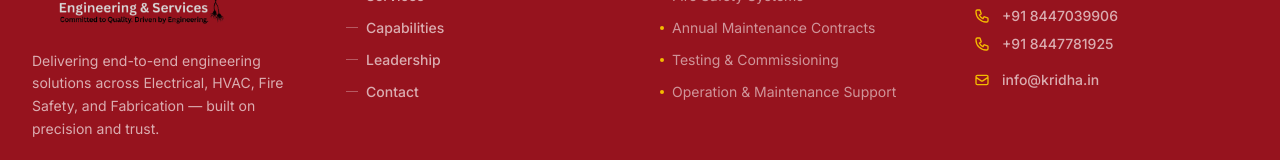
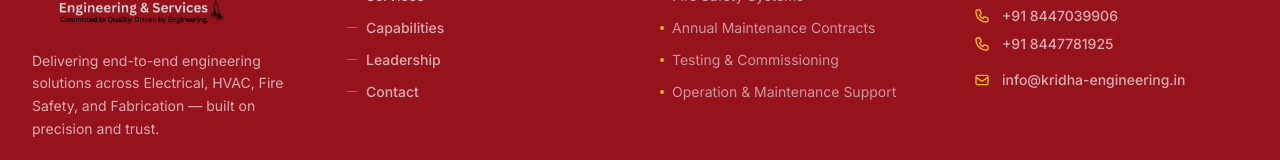
Before and after one commit to Kridha-Engineering-Services/KridhaWebsite, a React (Vite) app: page / in a window 1280 px wide. Shown: the part 4314-4474 px from the top of the page. Built offline with nearby package versions, Linux system fonts and the light colour scheme.

Commit message:
Email Update

```diff
--- a/src/components/Footer.jsx
+++ b/src/components/Footer.jsx
@@ -129,7 +129,7 @@ export default function Footer() {
 
               {/* Email */}
               <a
-                href="mailto:info@kridha.in"
+                href="mailto:info@kridha-engineering.in"
                 className="flex items-center gap-3 text-sm transition-colors duration-200"
                 style={{ color: 'rgba(255,255,255,0.65)' }}
                 onMouseEnter={(e) => e.currentTarget.style.color = '#f4bb00'}
@@ -138,7 +138,7 @@ export default function Footer() {
                 <svg className="w-4 h-4 flex-shrink-0" fill="none" viewBox="0 0 24 24" stroke="currentColor" style={{ color: '#f4bb00' }}>
                   <path strokeLinecap="round" strokeLinejoin="round" strokeWidth={2} d="M3 8l7.89 5.26a2 2 0 002.22 0L21 8M5 19h14a2 2 0 002-2V7a2 2 0 00-2-2H5a2 2 0 00-2 2v10a2 2 0 002 2z" />
                 </svg>
-                info@kridha.in
+                info@kridha-engineering.in
               </a>
             </div>
           </div>
```
